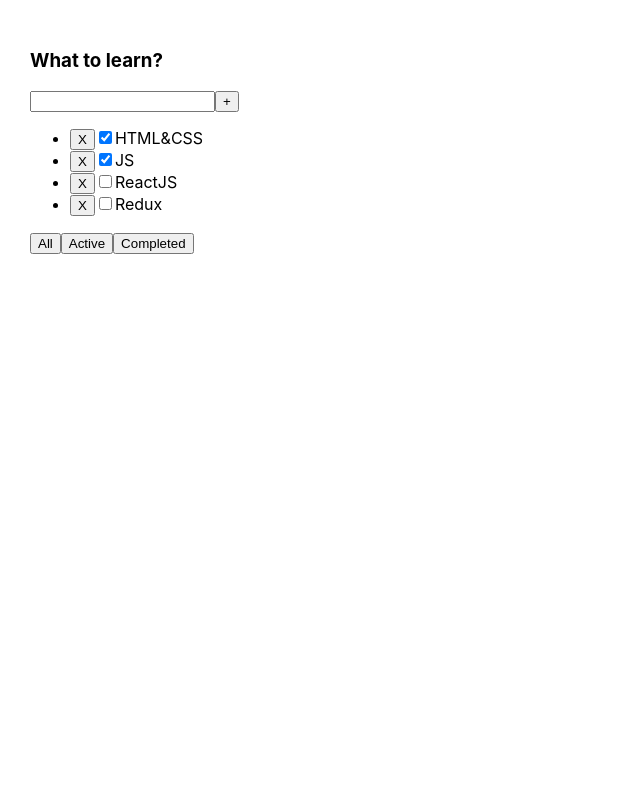
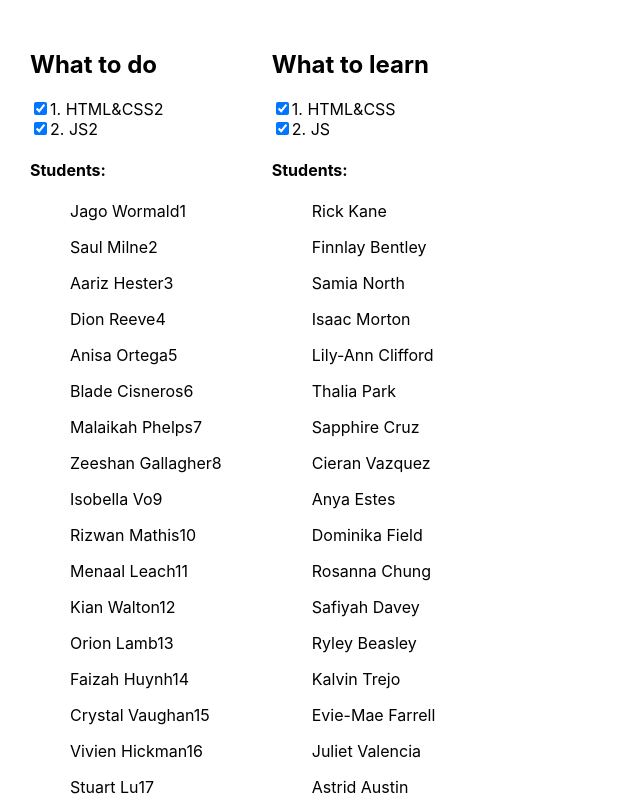
Before and after one commit to rutkovsky/todolist-dop, a React (Create React App) app: page / in a window 1280 px wide. Shown: the top 800 px of the page, without its empty margins (0-640 px from the left). Built offline with nearby package versions, Linux system fonts and the light colour scheme.

Commit message:
add lesson 1

```diff
--- a/src/App.tsx
+++ b/src/App.tsx
@@ -1,46 +1,314 @@
-import React, {useState} from 'react';
+import React from 'react';
 import './App.css';
-import {Todolist} from './Todolist';
+import {Tasks} from './Tasks';
 
-export type FilterTasksType = 'All' | 'Active' | 'Completed'
+
+// Hi Guys!
+// Let's reinforce our current session!
+// -You have 2 arrays. You should create a new component TASKS, where you will render these arrays.
+// -Don't forget to assign types to our data.
+
 
 function App() {
-    let [tasks, setTasks] = useState([
-        {id: 1, title: 'HTML&CSS', isDone: true},
-        {id: 2, title: 'JS', isDone: true},
-        {id: 3, title: 'ReactJS', isDone: false},
-        {id: 4, title: 'Redux', isDone: false}
-    ])
-
-    let [filter, setFilter] = useState<FilterTasksType>('All')
-
-    const deleteTask = (id: number) => {
-        let tasksAfterDel = tasks.filter(t => t.id !== id)
-        setTasks(tasksAfterDel)
+    const data1 = {
+        title: 'What to do',
+        tasks: [
+            {taskId: 1, title: 'HTML&CSS2', isDone: true},
+            {taskId: 2, title: 'JS2', isDone: true}
+        ],
+        students: [
+            'Jago Wormald1',
+            'Saul Milne2',
+            'Aariz Hester3',
+            'Dion Reeve4',
+            'Anisa Ortega5',
+            'Blade Cisneros6',
+            'Malaikah Phelps7',
+            'Zeeshan Gallagher8',
+            'Isobella Vo9',
+            'Rizwan Mathis10',
+            'Menaal Leach11',
+            'Kian Walton12',
+            'Orion Lamb13',
+            'Faizah Huynh14',
+            'Crystal Vaughan15',
+            'Vivien Hickman16',
+            'Stuart Lu17',
+            'Karol Davison18',
+            'Dario Burns19',
+            'Chloe Rich20',
+            'Martyna Felix',
+            'Nida Glass',
+            'Maeve Miles',
+            'Hasnain Puckett',
+            'Ayman Cano',
+            'Safwan Perry',
+            'Fox Kelly',
+            'Louise Barlow',
+            'Malaki Mcgill',
+            'Leanna Cline',
+            'Willard Hodge',
+            'Amelia Dorsey',
+            'Kiah Porter',
+            'Jeanne Daly',
+            'Mohsin Armstrong',
+            'Laurie Rangel',
+            'Princess Tierney',
+            'Kasim Kendall',
+            'Darryl Cope',
+            'Elysha Ray',
+            'Liyana Harris',
+            'Kashif Blackburn',
+            'Atif Zimmerman',
+            'Sila Hartley',
+            'Ralphie Hebert',
+        ]
     }
-
-    const filterValue = (value: FilterTasksType) => {
-        setFilter(value)
-    }
-
-    let tasksAfterFilter = tasks
-    if (filter === 'Active') {
-        tasksAfterFilter = tasks.filter(t =>
-            t.isDone === false)
-    }
-    if (filter === 'Completed') {
-        tasksAfterFilter = tasks.filter(t =>
-            t.isDone === true)
+    const data2 = {
+        title: 'What to learn',
+        tasks: [
+            {taskId: 1, title: 'HTML&CSS', isDone: true},
+            {taskId: 2, title: 'JS', isDone: true}
+        ],
+        students: [
+            'Rick Kane',
+            'Finnlay Bentley',
+            'Samia North',
+            'Isaac Morton',
+            'Lily-Ann Clifford',
+            'Thalia Park',
+            'Sapphire Cruz',
+            'Cieran Vazquez',
+            'Anya Estes',
+            'Dominika Field',
+            'Rosanna Chung',
+            'Safiyah Davey',
+            'Ryley Beasley',
+            'Kalvin Trejo',
+            'Evie-Mae Farrell',
+            'Juliet Valencia',
+            'Astrid Austin',
+            'Lyle Montgomery',
+            'Nisha Mora',
+            'Kylie Callaghan',
+            'Star Wilks',
+            'Marissa Colley',
+            'Asa Fuller',
+            'Leigh Kemp',
+            'Avleen Dawson',
+            'Sammy Bonilla',
+            'Acacia Becker',
+            'Coral Shepherd',
+            'Melina Molina',
+            'Kiran Bailey',
+            'Clara Escobar',
+            'Alexandru Horn',
+            'Brandon-Lee Mercado',
+            'Elouise Weston',
+            'King Long',
+            'Kerri Searle',
+            'Kanye Hamer',
+            'Elwood Benitez',
+            'Mikail Whitaker',
+            'Bobby Hardy',
+            'Talha Ferry',
+            'Priscilla Landry',
+            'Olivia-Grace Cain',
+            'Kiaan Wallace',
+            'Wesley Padilla90',
+            'Ella-Grace Wooten91',
+            'Kaif Molloy92',
+            'Kamal Broadhurst93',
+            'Bianca Ferrell94',
+            'Micheal Talbot95',
+        ]
     }
 
     return (
         <div className="App">
-            <Todolist name={'What to learn?'}
-                      tasks={tasksAfterFilter}
-                      deleteTask={deleteTask}
-                      filterValue={filterValue}/>
+            <Tasks title = {data1.title} tasks = {data1.tasks} students = {data1.students}/>
+            <Tasks title = {data2.title} tasks = {data2.tasks} students = {data2.students}/>
         </div>
-    )
+    );
 }
 
 export default App;
+
+
+//--------------------------------------------------------------
+// import React from 'react';
+// import './App.css';
+// import {Tasks} from "./Tasks";
+//
+// export type DataType = {
+//     title: string
+//     tasks: Array<TasksType>
+//     students: Array<string>
+// }
+// export type TasksType = {
+//     taskId: number
+//     title: string
+//     isDone: boolean
+// }
+//
+//
+// function App() {
+//     const data1= {
+//         title: "What to do",
+//         tasks: [
+//             {taskId: 1, title: "HTML&CSS2", isDone: true},
+//             {taskId: 2, title: "JS2", isDone: true}
+//         ],
+//         students: [
+//             'Jago Wormald1',
+//             'Saul Milne2',
+//             'Aariz Hester3',
+//             'Dion Reeve4',
+//             'Anisa Ortega5',
+//             'Blade Cisneros6',
+//             'Malaikah Phelps7',
+//             'Zeeshan Gallagher8',
+//             'Isobella Vo9',
+//             'Rizwan Mathis10',
+//             'Menaal Leach11',
+//             'Kian Walton12',
+//             'Orion Lamb13',
+//             'Faizah Huynh14',
+//             'Crystal Vaughan15',
+//             'Vivien Hickman16',
+//             'Stuart Lu17',
+//             'Karol Davison18',
+//             'Dario Burns19',
+//             'Chloe Rich20',
+//             'Martyna Felix',
+//             'Nida Glass',
+//             'Maeve Miles',
+//             'Hasnain Puckett',
+//             'Ayman Cano',
+//             'Safwan Perry',
+//             'Fox Kelly',
+//             'Louise Barlow',
+//             'Malaki Mcgill',
+//             'Leanna Cline',
+//             'Willard Hodge',
+//             'Amelia Dorsey',
+//             'Kiah Porter',
+//             'Jeanne Daly',
+//             'Mohsin Armstrong',
+//             'Laurie Rangel',
+//             'Princess Tierney',
+//             'Kasim Kendall',
+//             'Darryl Cope',
+//             'Elysha Ray',
+//             'Liyana Harris',
+//             'Kashif Blackburn',
+//             'Atif Zimmerman',
+//             'Sila Hartley',
+//             'Ralphie Hebert',
+//         ]
+//     }
+//     const data2 = {
+//         title: "What to learn",
+//         tasks: [
+//             {taskId: 1, title: "HTML&CSS", isDone: true},
+//             {taskId: 2, title: "JS", isDone: true}
+//         ],
+//         students: [
+//             'Rick Kane',
+//             'Finnlay Bentley',
+//             'Samia North',
+//             'Isaac Morton',
+//             'Lily-Ann Clifford',
+//             'Thalia Park',
+//             'Sapphire Cruz',
+//             'Cieran Vazquez',
+//             'Anya Estes',
+//             'Dominika Field',
+//             'Rosanna Chung',
+//             'Safiyah Davey',
+//             'Ryley Beasley',
+//             'Kalvin Trejo',
+//             'Evie-Mae Farrell',
+//             'Juliet Valencia',
+//             'Astrid Austin',
+//             'Lyle Montgomery',
+//             'Nisha Mora',
+//             'Kylie Callaghan',
+//             'Star Wilks',
+//             'Marissa Colley',
+//             'Asa Fuller',
+//             'Leigh Kemp',
+//             'Avleen Dawson',
+//             'Sammy Bonilla',
+//             'Acacia Becker',
+//             'Coral Shepherd',
+//             'Melina Molina',
+//             'Kiran Bailey',
+//             'Clara Escobar',
+//             'Alexandru Horn',
+//             'Brandon-Lee Mercado',
+//             'Elouise Weston',
+//             'King Long',
+//             'Kerri Searle',
+//             'Kanye Hamer',
+//             'Elwood Benitez',
+//             'Mikail Whitaker',
+//             'Bobby Hardy',
+//             'Talha Ferry',
+//             'Priscilla Landry',
+//             'Olivia-Grace Cain',
+//             'Kiaan Wallace',
+//             'Wesley Padilla90',
+//             'Ella-Grace Wooten91',
+//             'Kaif Molloy92',
+//             'Kamal Broadhurst93',
+//             'Bianca Ferrell94',
+//             'Micheal Talbot95',
+//         ]
+//     }
+//
+//     return (
+//         <div className="App">
+//             <Tasks data={data1}/>
+//             <Tasks data={data2}/>
+//         </div>
+//     );
+// }
+//
+// export default App;
+
+// import React from 'react';
+// import {DataType} from "./App";
+//
+// type  TasksPropsType = {
+//     data: DataType
+// }
+//
+// export const Tasks = (props: TasksPropsType) => {
+//     return (
+//         <div>
+//             <h1>{props.data.title}</h1>
+//             <ul>
+//                 {props.data.tasks.map(el => {
+//                     return (
+//                         <li>
+//                             <span>{el.taskId}</span>
+//                             <span>{el.title}</span>
+//                             <span>{el.isDone}</span>
+//                         </li>
+//                     )
+//                 })}
+//             </ul>
+//
+//             <ul>
+//                 {props.data.students.map(el => {
+//                     return (
+//                         <li>{el}</li>
+//                     )
+//                 })}
+//             </ul>
+//         </div>
+//     );
+// };
+
+//--------------------------------------------------------------
--- /dev/null
+++ b/src/Tasks.tsx
@@ -0,0 +1,22 @@
+type TasksPropsType = {
+    title: string
+    tasks: TasksTasksPropsType[]
+    students: string[]
+}
+
+type TasksTasksPropsType = {
+    taskId: number
+    title: string
+    isDone: boolean
+}
+
+export const Tasks = (props: TasksPropsType) => {
+    return (
+        <div>
+            <h2>{props.title}</h2>
+            {props.tasks.map((t)=><div><input type='checkbox' checked={t.isDone}></input>{t.taskId}. {t.title}</div>)}
+            <h4>Students:</h4>
+            {props.students.map((el) => <ul>{el}</ul>)}
+        </div>
+    )
+}
--- a/src/Todolist.tsx
+++ /dev/null
@@ -1,40 +0,0 @@
-import React from 'react';
-import {FilterTasksType} from './App';
-
-type TasksType = {
-    id: number
-    title: string
-    isDone: boolean
-}
-
-type PropsType = {
-    name: string
-    tasks: TasksType[]
-    deleteTask: (id:number)=>void
-    filterValue: (value: FilterTasksType)=>void
-}
-
-export const Todolist = (props: PropsType) => {
-    return (
-        <div>
-            <h3>{props.name}</h3>
-            <div>
-                <input/>
-                <button>+</button>
-            </div>
-            <ul>
-                {props.tasks.map(t =>
-                    <li key={t.id}>
-                        <button onClick={()=>{props.deleteTask(t.id)}}>X</button>
-                        <input type="checkbox" checked={t.isDone}/>
-                        <span>{t.title}</span>
-                    </li>)}
-            </ul>
-            <div>
-                <button onClick={()=>{props.filterValue('All')}}>All</button>
-                <button onClick={()=>{props.filterValue('Active')}}>Active</button>
-                <button onClick={()=>{props.filterValue('Completed')}}>Completed</button>
-            </div>
-        </div>
-    )
-}
--- a/src/index.tsx
+++ b/src/index.tsx
@@ -1,18 +1,14 @@
 import React from 'react';
-import ReactDOM from 'react-dom/client';
 import './index.css';
 import App from './App';
+import * as serviceWorker from './serviceWorker';
+import { createRoot } from 'react-dom/client';
 
+const container  = document.getElementById('root') as HTMLElement
+const root = createRoot(container);
+root.render(<App />);
 
-const root = ReactDOM.createRoot(
-  document.getElementById('root') as HTMLElement
-);
-root.render(
-  <React.StrictMode>
-    <App />
-  </React.StrictMode>
-);
-
-// If you want to start measuring performance in your app, pass a function
-// to log results (for example: reportWebVitals(console.log))
-// or send to an analytics endpoint. Learn more: https://bit.ly/CRA-vitals
+// If you want your app to work offline and load faster, you can change
+// unregister() to register() below. Note this comes with some pitfalls.
+// Learn more about service workers: https://bit.ly/CRA-PWA
+serviceWorker.unregister();
```
Also changed, not shown: src/App.css (+17 -0 lines), 1 other file (tests, documents, lock files or other folders).
